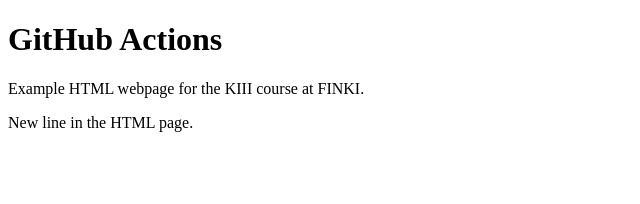
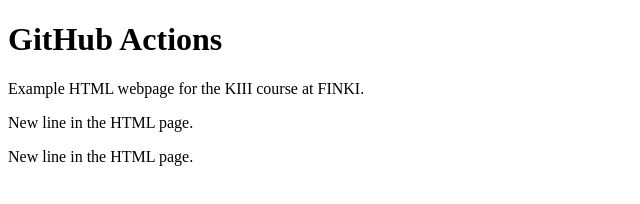
Before and after one commit to aDimkoski/kiii-github-actions, a plain HTML site: page index.html in a window 1280 px wide. Shown: the whole page, without its empty margins (0-640 px from the left). Drawn offline with Linux system fonts and the light colour scheme.

Commit message:
Update index.html

```diff
--- a/index.html
+++ b/index.html
@@ -4,5 +4,6 @@
     <h1>GitHub Actions</h1>
     <p>Example HTML webpage for the KIII course at FINKI.</p>
     <p>New line in the HTML page.</p>
+    <p>New line in the HTML page.</p>
   </body>
 </html>
```
